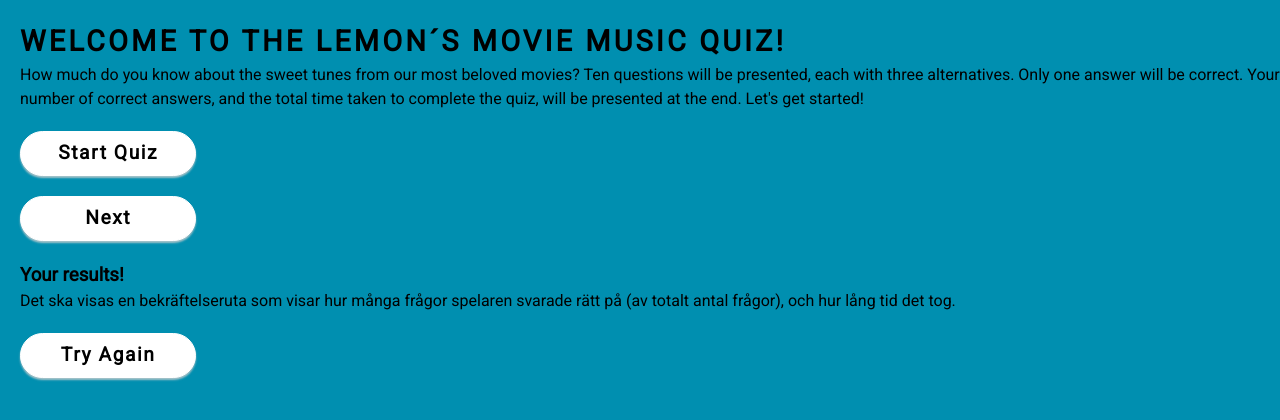
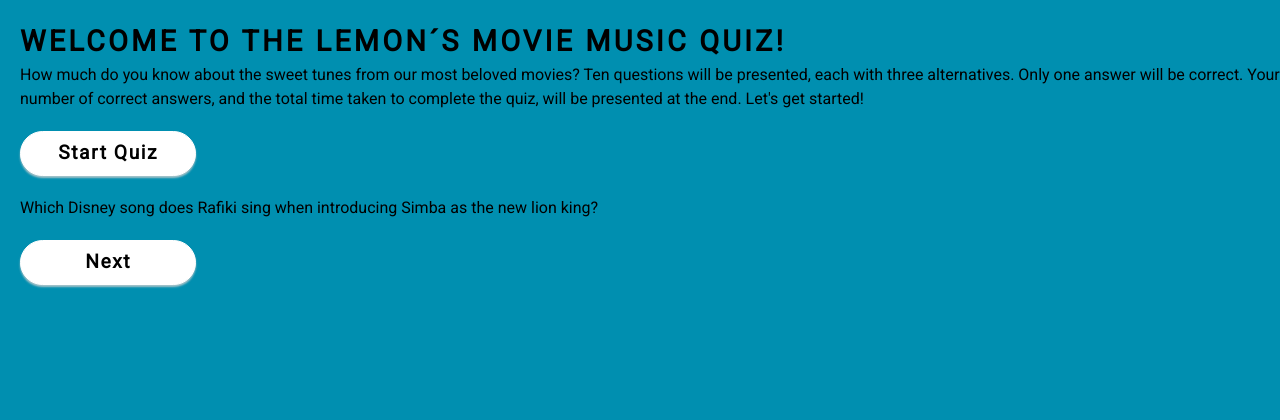
Before and after one commit to JohannaPri/Quiz-assignment-JS-course, a website built with Vite: page index.html in a window 1280 px wide. Both pictures are taken after a click on the button "Start Quiz". Built offline with nearby package versions, Linux system fonts and the light colour scheme; a web font is replaced by a local one.

Commit message:
✨(game-page): random questions

```diff
--- a/index.html
+++ b/index.html
@@ -53,19 +53,19 @@
           to complete the quiz, will be presented at the end.
           <span class="get-started">Let's get started!</span></p>
         </div>
-        <button class="start-quiz">Start quiz</button>
+        <button class="start-quiz-btn" id="start-quiz-btn">Start quiz</button>
 
       </div>
 
     <!----------------------GAME PAGE---------------------->
 
-    <div class="game-page">
+    <div class="game-page hidden" id="game-page">
 
       <span class="time-count"></span>
       <span class="quiz-progress"></span>
 
       <div class="question-container">
-        <span class="question"></span>
+        <span class="question" id="question"></span>
         <div class="alternatives">
           <span class="alternative1"></span>
           <span class="alternative2"></span>
@@ -73,19 +73,19 @@
         </div>
       </div>
 
-      <button class="next-question-btn">Next</button>
+      <button class="next-question-btn" id="next-question-btn">Next</button>
 
     </div>
 
     <!----------------------LAST PAGE---------------------->
 
-    <div class="last-page">
+    <div class="last-page hidden">
       <div class="quiz-summary">
           <h3 class="results-heading">Your results!</h3>
           <span class="results-text">Det ska visas en bekräftelseruta som visar hur många frågor spelaren svarade rätt på (av totalt antal frågor), och hur lång tid det tog.</span>
       </div>
 
-      <button class="try-again-button">Try again</button>
+      <button class="try-again-btn">Try again</button>
     </div>
 
 
--- a/src/Quiz-array.ts
+++ b/src/Quiz-array.ts
@@ -1,6 +1,6 @@
 //  Create a interface for questions and answer options
 
-interface QuizQuestion  {
+interface IQuizQuestion  {
     question: string;
     options: string[];
     correctAnswerIndex: number;
@@ -8,7 +8,7 @@
 
 //  An Array with the musicquiz-questions
 
-const musicQuiz: QuizQuestion[] = [
+export const musicQuiz: IQuizQuestion[] = [
 
   {
     question: 'Who composed the music for "Jurassic Park"?',
--- a/src/main.ts
+++ b/src/main.ts
@@ -1,3 +1,12 @@
+/**
+ *
+ *
+ * Jennis exempel-kod:
+ * (Citronernas kod längre ned)
+ *
+ *
+ */
+
 import './scss/style.scss'; // Importera huvud-SCSS-filen
 import typescriptLogo from './assets/icons/typescript.svg'; // Exempel på hur ni importerar bilder
 import { sortArrayByText } from './helpers'; // Exempel på hur ni importerar en funktion från en annan fil
@@ -49,3 +58,96 @@
     </div>
   `;
 }
+
+
+
+
+
+
+
+
+
+/**
+ *
+ *
+ * Citronernas kod:
+ *
+ *
+ */
+
+// Importerar array med quiz-frågor.
+import {musicQuiz} from "./Quiz-array.ts";
+
+
+// Funktion som genererar unika random siffror.
+function generateUniqueRandomNumbers(count: number, range: number): number[] {
+  if (count > range) {
+      throw new Error("Count should not exceed the range for unique numbers");
+  }
+
+  const randomNumbers: number[] = [];
+
+  while (randomNumbers.length < count) {
+      const randomNumber = Math.floor(Math.random() * range);
+
+      // Kollar så att siffran inte redan finns i arrayen.
+      if (!randomNumbers.includes(randomNumber)) {
+          randomNumbers.push(randomNumber);
+      }
+  }
+
+  return randomNumbers;
+}
+
+// Skapar en array-variabel med 10 random siffror mellan 0-39.
+const randomNumbersArray = generateUniqueRandomNumbers(10, 40);
+
+
+
+
+// Skapar variabler för html-elementen.
+const startBtn: HTMLButtonElement | null = document.querySelector('#start-quiz-btn');
+const gamePage: HTMLDivElement | null = document.querySelector("#game-page");
+let question: HTMLSpanElement | null = document.querySelector("#question");
+const nextQuestionBtn: HTMLButtonElement | null = document.querySelector('#next-question-btn');
+
+// Funktion som visar game-page (tar bort class=hidden) när användaren klickar på start-quiz knappen.
+// Visar även första frågan.
+function showGamePage(): void {
+  if (gamePage !== null){
+    gamePage.classList.remove("hidden");
+  }
+  if (question !== null){
+    question.innerHTML = `${musicQuiz[randomNumbersArray[0]].question}`;
+  }
+}
+
+if (startBtn !== null) {
+  startBtn.addEventListener("click", showGamePage);
+}
+
+
+
+
+
+// Initialize question index
+let questionIndex = 1; // 1 eftersom vi redan använde fråga 0 när användaren klickar på start quiz.
+
+// Function to handle button click and display the next question.
+function showNextQuestion() {
+
+  // Check if there are more questions to display.
+  if (questionIndex < randomNumbersArray.length) {
+      // Display the next question.
+      if (question !== null) {
+        question.innerText = `${musicQuiz[randomNumbersArray[questionIndex]].question}`;
+      }
+
+      // Move to the next question for the next button click.
+      questionIndex++;
+  }
+}
+
+if (nextQuestionBtn !== null) {
+  nextQuestionBtn.addEventListener("click", showNextQuestion);
+}
--- a/src/scss/layout_devices/_mobile.scss
+++ b/src/scss/layout_devices/_mobile.scss
@@ -40,3 +40,13 @@
     margin-bottom: 20px;
     box-shadow: 0 2px 2px rgba(208, 208, 208, 0.8);
 }
+
+
+/* GAME PAGE */
+
+.hidden{
+    display: none;
+}
+
+
+/* LAST PAGE */
```
